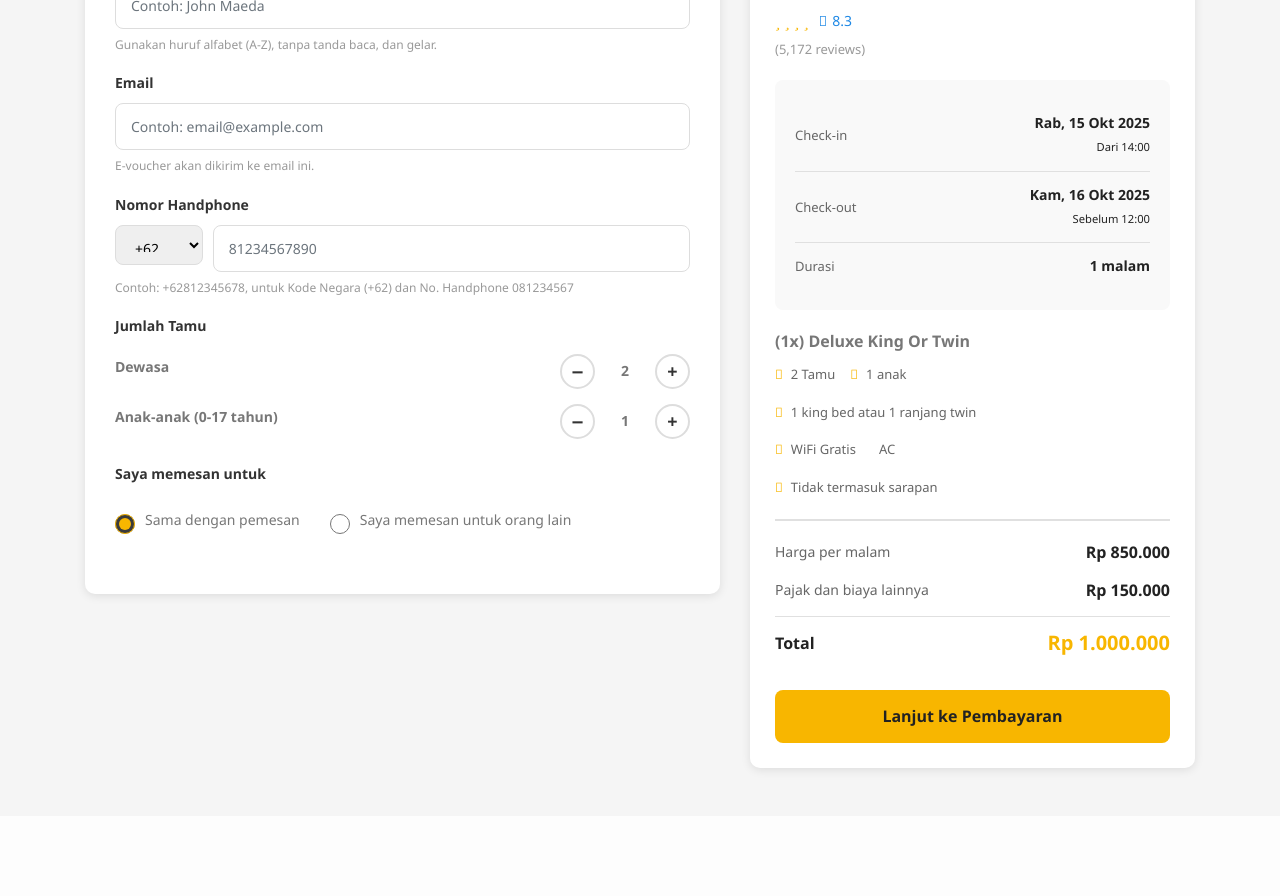
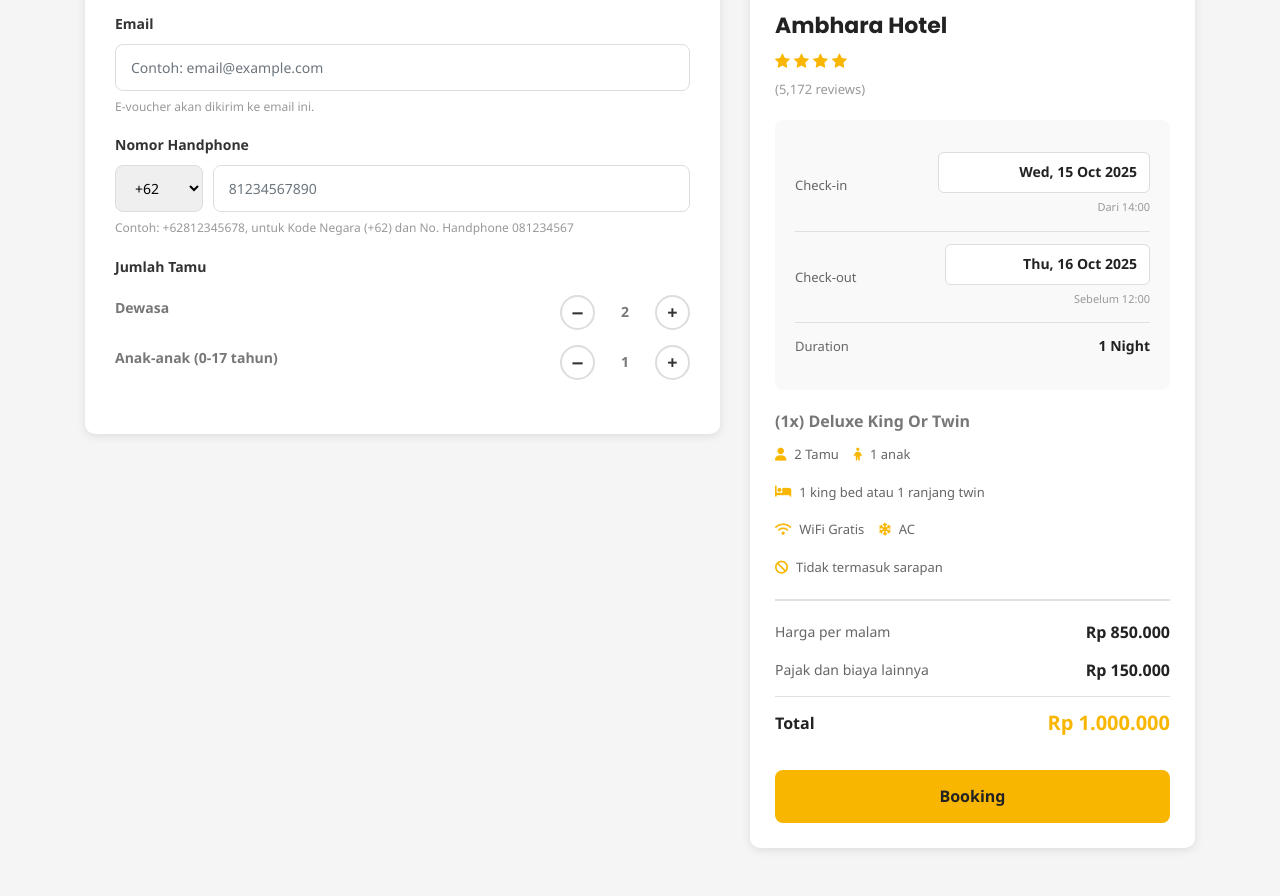
Before and after one commit to dwimirza/HotelBooking, a PHP site: page /Hotel-Booking-System/detail-hotel.html in a window 1280 px wide. Shown: the part 570-1466 px from the top of the page. Before the commit the page ends 1344 px from the top, so only its background shows below. Run offline with PHP 8.4, Linux system fonts and the light colour scheme; some libraries are stand-ins or nearby versions.

Commit message:
Update Hotel Detail Interface

```diff
--- a/Hotel-Booking-System/css/detail.css
+++ b/Hotel-Booking-System/css/detail.css
@@ -1,23 +1,29 @@
 body {
     font-family: 'Segoe UI', Tahoma, Geneva, Verdana, sans-serif;
     background-color: #f5f5f5;
+    padding-top: 120px;
 }
 
 /* Header Static */
+
+.navbar-spacer {
+    height: 120px; /* Sesuaikan dengan tinggi navbar */
+}
+
 #header.header-static {
     position: fixed;
     left: 0;
     top: 0;
     right: 0;
     z-index: 997;
-            background-color: rgba(34, 34, 34, 0.9);
+    background-color: rgb(34, 34, 34);
     padding: 15px 0;
 }
 
 .booking-progress {
     background: #fff;
     padding: 20px 0;
-            margin-top: 80px;
+    margin-top: 0px;
     border-bottom: 2px solid #e0e0e0;
 }
 
@@ -167,6 +173,7 @@
 
 .phone-input-group .country-code {
     width: 100px;
+    height: auto;
 }
 
 .form-hint {
@@ -465,3 +472,84 @@
         margin-bottom: 30px;
     }
 }
+
+/* Date Picker Input Styling */
+.date-picker-input {
+    width: 70%;
+    border: 1px solid #ddd;
+    border-radius: 6px;
+    padding: 8px 12px;
+    font-size: 14px;
+    font-weight: 600;
+    color: #222;
+    cursor: pointer;
+    transition: all 0.3s ease;
+    background: #fff;
+    text-align: right;
+}
+
+.date-picker-input:hover {
+    border-color: #f8b600;
+}
+
+.date-picker-input:focus {
+    outline: none;
+    border-color: #f8b600;
+    box-shadow: 0 0 0 3px rgba(248, 182, 0, 0.1);
+}
+
+.booking-detail-row .value {
+    text-align: right;
+    flex: 1;
+}
+
+.time-info {
+    display: block;
+    font-size: 11px;
+    color: #999;
+    font-weight: 400;
+    margin-top: 3px;
+}
+
+/* jQuery UI Datepicker Custom Styling */
+.ui-datepicker {
+    width: 280px;
+    border-radius: 8px;
+    box-shadow: 0 4px 20px rgba(0,0,0,0.15);
+    border: 1px solid #ddd;
+    padding: 12px;
+    background: #fff;
+    z-index: 9999;
+}
+
+.ui-datepicker-header {
+    background: #f8b600;
+    color: #222;
+    border-radius: 6px 6px 0 0;
+    font-weight: 600;
+}
+
+.ui-datepicker-title {
+    color: #222;
+}
+
+.ui-datepicker-prev, .ui-datepicker-next {
+    cursor: pointer;
+}
+
+.ui-datepicker td a {
+    text-align: center;
+    padding: 8px;
+    border-radius: 4px;
+}
+
+.ui-datepicker td a:hover {
+    background: #f8b600;
+    color: #222;
+}
+
+.ui-state-active {
+    background: #f8b600 !important;
+    color: #222 !important;
+    border: none !important;
+}
--- a/Hotel-Booking-System/detail-hotel.html
+++ b/Hotel-Booking-System/detail-hotel.html
@@ -30,6 +30,8 @@
 			<link rel="stylesheet" href="css/owl.carousel.css">
 			<link rel="stylesheet" href="css/main.css">
 			<link rel="stylesheet" href="css/detail.css">
+            <link rel="stylesheet" href="https://cdnjs.cloudflare.com/ajax/libs/font-awesome/6.4.0/css/all.min.css">
+            <link rel="stylesheet" href="https://cdnjs.cloudflare.com/ajax/libs/font-awesome/4.7.0/css/font-awesome.min.css">
 		</head>
 		<body>
 			<header id="header" class="header-static">
@@ -121,14 +123,6 @@
             <!-- Left Side - Booking Form -->
             <div class="col-lg-7">
                 <!-- Promo Banner -->
-                <div class="promo-banner">
-                    <i class="fas fa-gift"></i>
-                    <div class="promo-text">
-                        <h6>Pilihan tepat untuk tempat menginapmu.</h6>
-                        <p>Dapatkan penawaran dan keuntungan spesial dari akun Traveloka.</p>
-                    </div>
-                    <a href="#" class="btn-promo">Masuk atau Daftar</a>
-                </div>
 
                 <!-- Guest Information Form -->
                 <div class="booking-form-section">
@@ -187,21 +181,6 @@
                                 </div>
                             </div>
                         </div>
-
-                        <!-- Booking For -->
-                        <div class="mb-4">
-                            <label class="form-label">Saya memesan untuk</label>
-                            <div class="radio-group">
-                                <div class="radio-option">
-                                    <input type="radio" name="bookingFor" id="bookingForSelf" value="self" checked>
-                                    <label for="bookingForSelf">Sama dengan pemesan</label>
-                                </div>
-                                <div class="radio-option">
-                                    <input type="radio" name="bookingFor" id="bookingForOther" value="other">
-                                    <label for="bookingForOther">Saya memesan untuk orang lain</label>
-                                </div>
-                            </div>
-                        </div>
                     </form>
                 </div>
             </div>
@@ -226,14 +205,10 @@
                             <h3 class="hotel-name">Ambhara Hotel</h3>
                             <div class="hotel-rating">
                                 <div class="stars">
-                                    <i class="fas fa-star"></i>
-                                    <i class="fas fa-star"></i>
-                                    <i class="fas fa-star"></i>
-                                    <i class="fas fa-star"></i>
-                                </div>
-                                <div class="rating-score">
-                                    <i class="fas fa-thumbs-up"></i>
-                                    <span>8.3</span>
+                                    <i class="fa fa-star checked"></i>
+                                    <i class="fa fa-star checked"></i>
+                                    <i class="fa fa-star checked"></i>
+                                    <i class="fa fa-star checked"></i>
                                 </div>
                             </div>
                             <div class="reviews-count">(5,172 reviews)</div>
@@ -243,15 +218,21 @@
                         <div class="booking-details">
                             <div class="booking-detail-row">
                                 <span class="label">Check-in</span>
-                                <span class="value">Rab, 15 Okt 2025<br><small>Dari 14:00</small></span>
+                                <div class="value">
+                                    <input type="text" class="date-picker-input" id="checkinDate" placeholder="Pilih tanggal" readonly>
+                                    <small class="time-info">Dari 14:00</small>
+                                </div>
                             </div>
                             <div class="booking-detail-row">
                                 <span class="label">Check-out</span>
-                                <span class="value">Kam, 16 Okt 2025<br><small>Sebelum 12:00</small></span>
+                                <div class="value">
+                                    <input type="text" class="date-picker-input" id="checkoutDate" placeholder="Pilih tanggal" readonly>
+                                    <small class="time-info">Sebelum 12:00</small>
+                                </div>
                             </div>
                             <div class="booking-detail-row">
-                                <span class="label">Durasi</span>
-                                <span class="value">1 malam</span>
+                                <span class="label">Duration</span>
+                                <span class="value" id="durationNights">1 Night</span>
                             </div>
                         </div>
 
@@ -308,12 +289,26 @@
                             </div>
                         </div>
 
-                        <button class="btn-continue" onclick="continueToPayment()">Lanjut ke Pembayaran</button>
+                        <button class="btn-continue" onclick="continueToPayment()">Booking</button>
                     </div>
                 </div>
             </div>
         </div>
     </div>
-
+			<script src="js/vendor/jquery-2.2.4.min.js"></script>
+			<script src="js/popper.min.js"></script>
+			<script src="js/vendor/bootstrap.min.js"></script>
+			<script src="https://maps.googleapis.com/maps/api/js?key=AIzaSyBhOdIF3Y9382fqJYt5I_sswSrEw5eihAA"></script>
+ 			<script src="js/jquery-ui.js"></script>
+  			<script src="js/easing.min.js"></script>
+			<script src="js/hoverIntent.js"></script>
+			<script src="js/superfish.min.js"></script>
+			<script src="js/jquery.ajaxchimp.min.js"></script>
+			<script src="js/jquery.magnific-popup.min.js"></script>
+			<script src="js/jquery.nice-select.min.js"></script>
+			<script src="js/owl.carousel.min.js"></script>
+			<script src="js/mail-script.js"></script>
+			<script src="js/main.js"></script>
+            <script src="js/detail.js"></script>
 		</body>
     </html>
--- /dev/null
+++ b/Hotel-Booking-System/js/detail.js
@@ -0,0 +1,78 @@
+// Date Picker Configuration
+$(document).ready(function() {
+    // Initialize date pickers
+    $('#checkinDate').datepicker({
+        dateFormat: 'D, dd M yy',
+        minDate: 0, // Tidak bisa pilih tanggal sebelum hari ini
+        onSelect: function(dateText, inst) {
+            // Set minimum checkout date = checkin date + 1 day
+            var checkinDate = $(this).datepicker('getDate');
+            checkinDate.setDate(checkinDate.getDate() + 1);
+            $('#checkoutDate').datepicker('option', 'minDate', checkinDate);
+
+            // Update display
+            updateDateDisplay();
+            calculateDuration();
+        }
+    });
+
+    $('#checkoutDate').datepicker({
+        dateFormat: 'D, dd M yy',
+        minDate: 1, // Minimum 1 hari dari sekarang
+        onSelect: function(dateText, inst) {
+            updateDateDisplay();
+            calculateDuration();
+        }
+    });
+
+    // Set default dates (today and tomorrow)
+    var today = new Date();
+    var tomorrow = new Date(today);
+    tomorrow.setDate(tomorrow.getDate() + 1);
+
+    $('#checkinDate').datepicker('setDate', today);
+    $('#checkoutDate').datepicker('setDate', tomorrow);
+
+    updateDateDisplay();
+    calculateDuration();
+});
+
+// Update date display format
+function updateDateDisplay() {
+    var checkin = $('#checkinDate').val();
+    var checkout = $('#checkoutDate').val();
+
+    if (checkin) {
+        $('#checkinDate').val(checkin);
+    }
+    if (checkout) {
+        $('#checkoutDate').val(checkout);
+    }
+}
+
+// Calculate duration between check-in and check-out
+function calculateDuration() {
+    var checkinDate = $('#checkinDate').datepicker('getDate');
+    var checkoutDate = $('#checkoutDate').datepicker('getDate');
+
+    if (checkinDate && checkoutDate) {
+        var timeDiff = checkoutDate.getTime() - checkinDate.getTime();
+        var nights = Math.ceil(timeDiff / (1000 * 3600 * 24));
+
+        if (nights > 0) {
+            $('#durationNights').text(nights + ' Night');
+            updateTotalPrice(nights);
+        }
+    }
+}
+
+// Update total price based on nights
+function updateTotalPrice(nights) {
+    var pricePerNight = 850000;
+    var tax = 150000;
+    var totalPrice = (pricePerNight * nights) + tax;
+
+    // Format to Rupiah
+    var formattedPrice = 'Rp ' + totalPrice.toLocaleString('id-ID');
+    $('.price-row.total .value').text(formattedPrice);
+}
```
Lines whose indentation alone changed are shown as unchanged.
